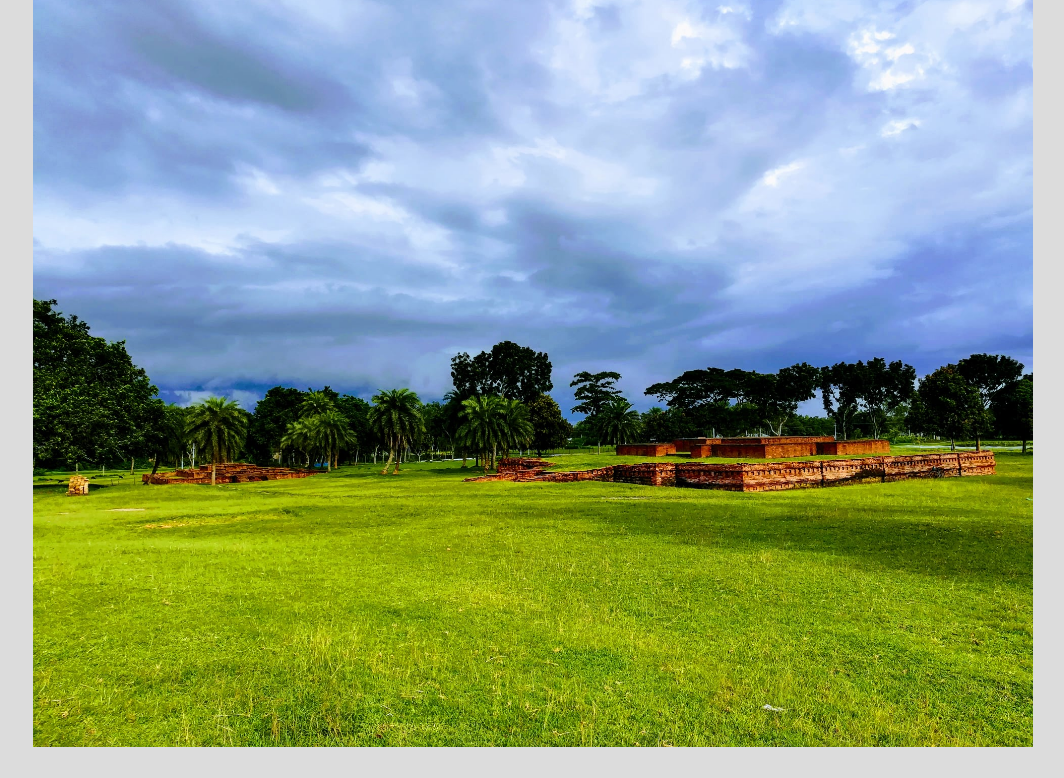
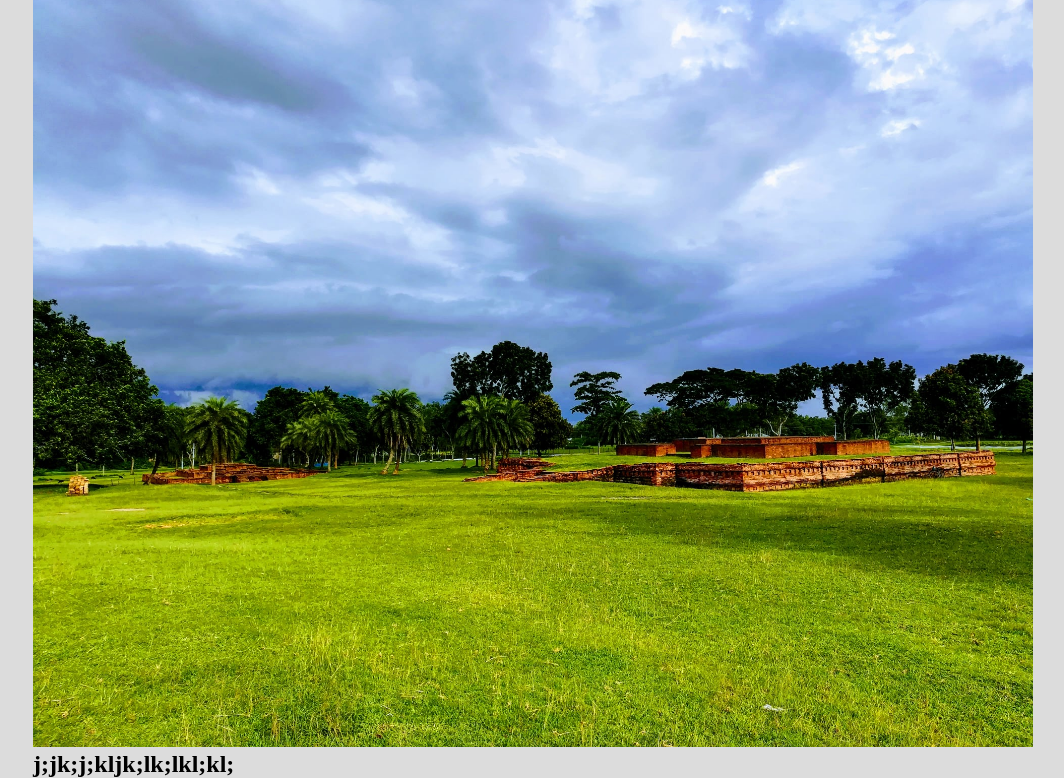
Before and after one commit to engrarifislam/html, a plain HTML site: page index.html in a window 1280 px wide. Shown: the part 73-851 px from the top of the page, without its empty margins (107-1171 px from the left). Before the commit the page ends 824 px from the top, so only its background shows below. Drawn offline with Linux system fonts and the light colour scheme.

Commit message:
ASSDASDADjhjkkjjkh

```diff
--- a/index.html
+++ b/index.html
@@ -31,7 +31,9 @@
     </div>
   </section>
   <!--Slider END-->
-  <section></section>
+  <section>
+    <h2>j;jk;j;kljk;lk;lkl;kl;</h2>
+  </section>
   <footer></footer>
 </body>
 </html>
```
